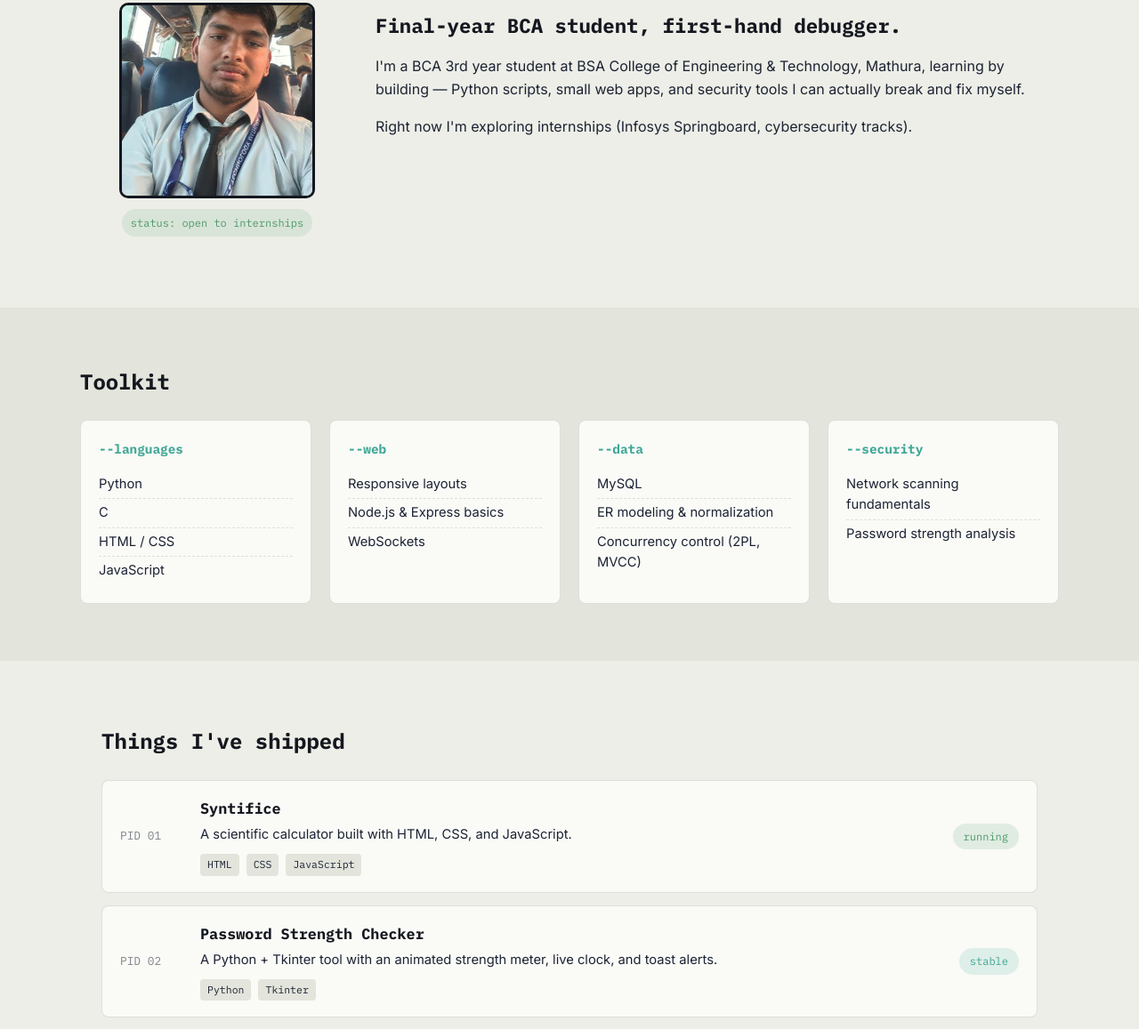
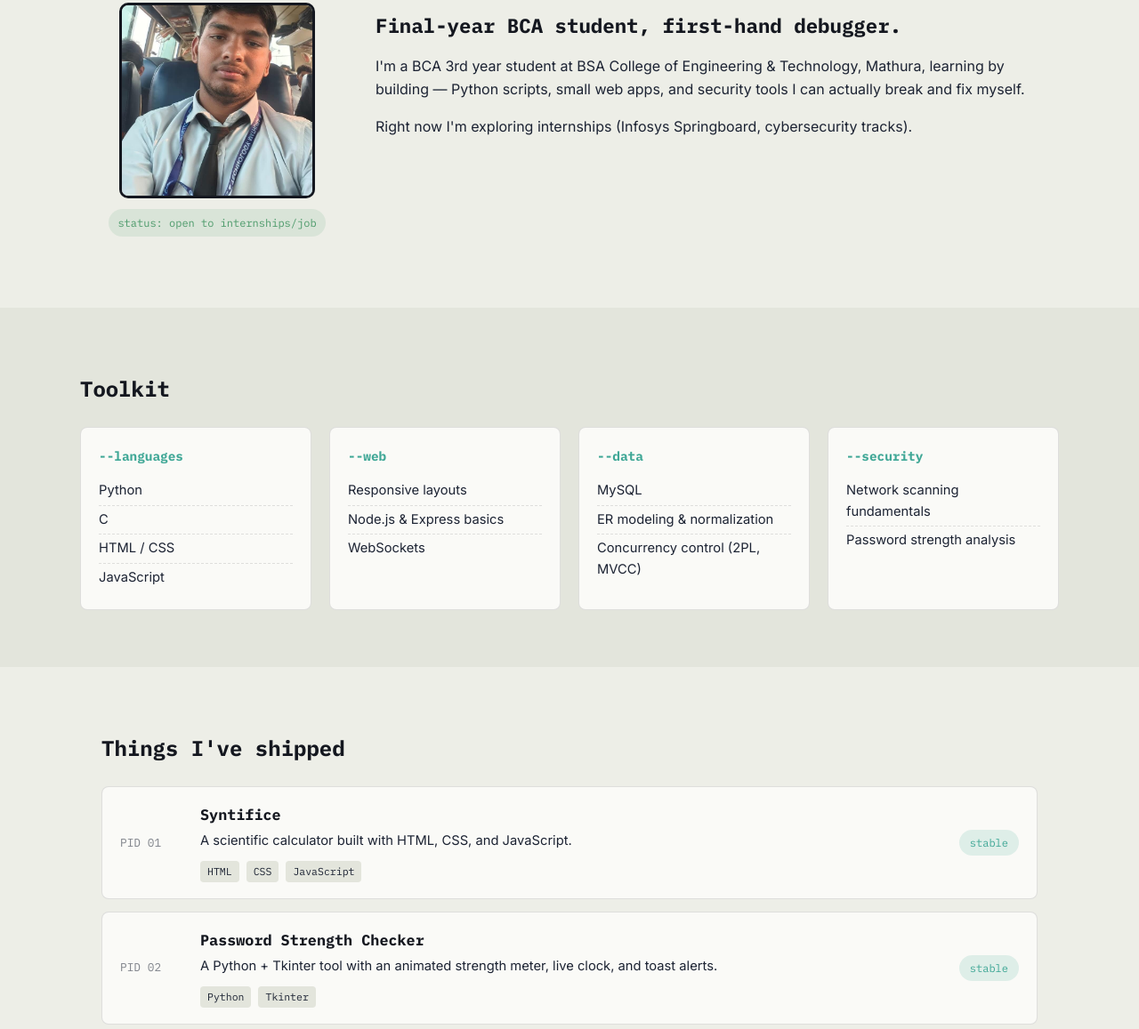
Before and after one commit to HemantKumar1220/Portfolio, a plain HTML site: page My personal Portfolio/index.html in a window 1280 px wide. Shown: the part 545-1702 px from the top of the page at 89% size. Drawn offline with Linux system fonts and the light colour scheme.

Commit message:
index.html

```diff
--- a/My personal Portfolio/index.html
+++ b/My personal Portfolio/index.html
@@ -57,7 +57,7 @@
 <section id="about" class="about">
   <div class="about-photo">
     <img src="Hemant.jpg" alt="Photo of Hemant Kumar" width="220" height="220">
-    <span class="status-tag">status: open to internships</span>
+    <span class="status-tag">status: open to internships/job</span>
   </div>
   <div class="about-text">
     <p class="eyebrow"></p>
@@ -70,7 +70,7 @@
 <!--------------------------------------------------------------------------------Tool Kit------------------------------------------------------------>
 
 <section id="skills" class="skills">
-  <!-- p class="eyebrow"></p-->
+  <p class="eyebrow"></p>
   <h2>Toolkit</h2>
   <div class="skill-groups">
     <div class="skill-group">
@@ -107,7 +107,7 @@
         <p>A scientific calculator built with HTML, CSS, and JavaScript.</p>
         <div class="tags"><span>HTML</span><span>CSS</span><span>JavaScript</span></div>
       </div>
-      <span class="process-status running">running</span>
+      <span class="process-status stable">stable</span>
     </div>
 
     <div class="process">
```
